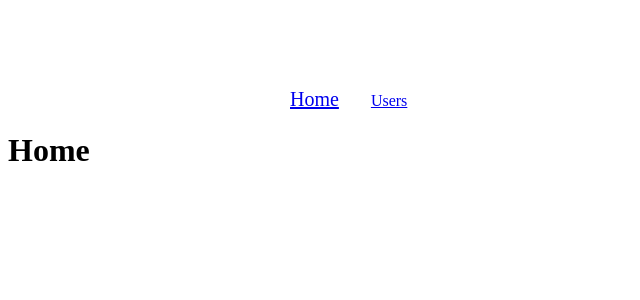
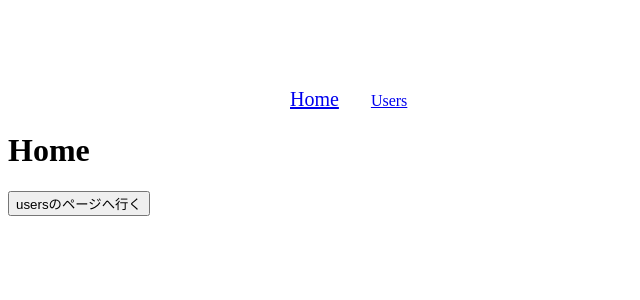
Before and after one commit to poo3/udemy-practice-vuerouter, a Vue app: page /#/ in a window 1280 px wide. Shown: the top 300 px of the page, without its empty margins (0-640 px from the left). Built offline with nearby package versions, Linux system fonts and the light colour scheme; the HTML template or start-up script is replaced by a standard one.

Commit message:
add link using js methods

```diff
--- a/src/views/Home.vue
+++ b/src/views/Home.vue
@@ -1,5 +1,16 @@
 <template>
   <div>
     <h1>Home</h1>
+    <button @click="toUsers">usersのページへ行く</button>
   </div>
 </template>
+
+<script>
+export default {
+  methods: {
+    toUsers(){
+      this.$router.push('users')
+    }
+  }
+}
+</script>
```
